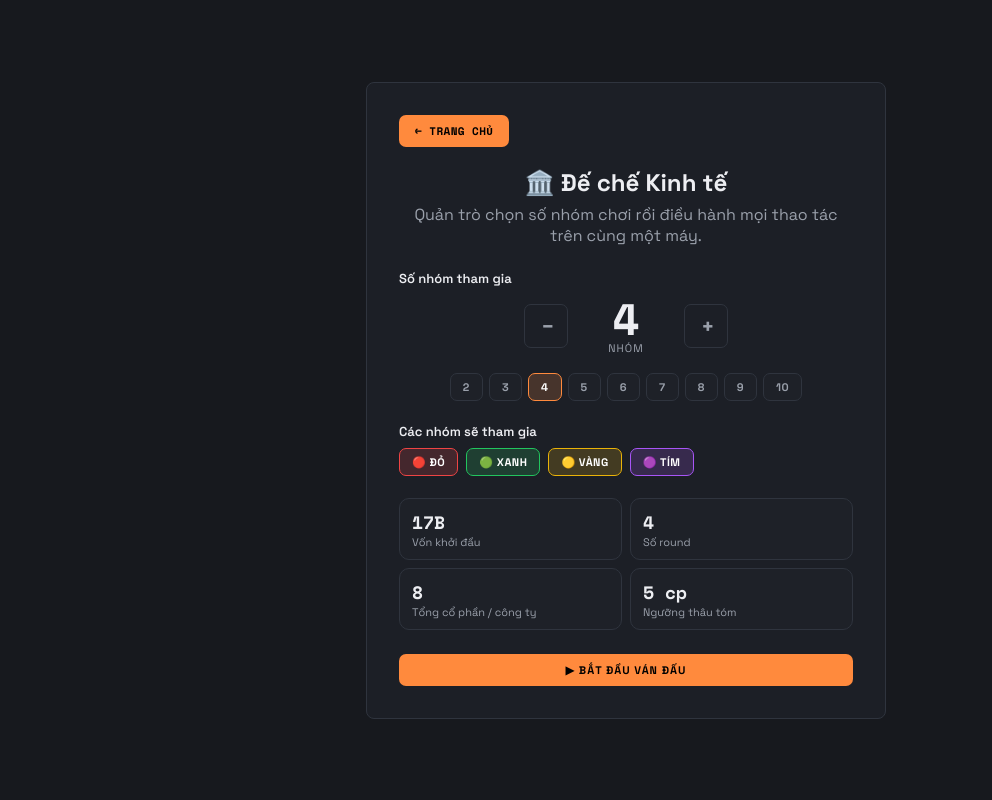
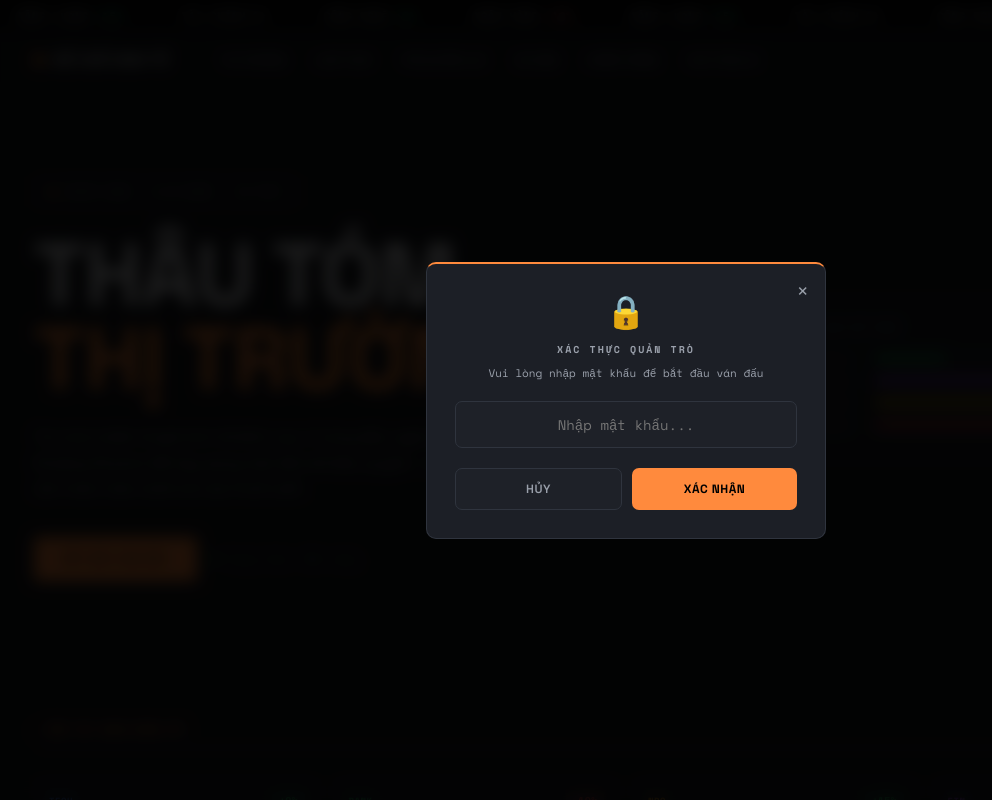
Before and after one commit to nguyenhuy-dev/economic-empire-v2, a React (Vite) app: page / in a window 1280 px wide. Both pictures are taken after a click on the button "BẮT ĐẦU VÁN ĐẤU". Shown: the top 800 px of the page, without its empty margins (14-1006 px from the left). Built offline with nearby package versions, Linux system fonts and the light colour scheme.

Commit message:
[FEAT] Add simple authentication

```diff
--- a/src/components/HomePage.tsx
+++ b/src/components/HomePage.tsx
@@ -9,6 +9,7 @@ import {
 import { tierMeta, buffs } from "../data/buffs";
 import { priceChange } from "../utils/calc";
 import { useState, useEffect } from "react";
+import VerifyCard from "./VerifyCard";
 
 /* ── Responsive: true khi màn hình hẹp (mobile / tablet dọc) ── */
 function useIsMobile(breakpoint = 768) {
@@ -1456,11 +1457,13 @@ function Footer() {
 
 /* ── Main export ─────────────────────────────────────── */
 export default function HomePage({ onStart }) {
+  const [showVerify, setShowVerify] = useState(false);
+
   return (
     <div style={{ background: "var(--bg)", minHeight: "100vh", color: "var(--text)" }}>
       <Ticker />
-      <Nav onStart={onStart} />
-      <Hero onStart={onStart} />
+      <Nav onStart={() => setShowVerify(true)} />
+      <Hero onStart={() => setShowVerify(true)} />
       <div style={{ borderTop: "1px solid #111" }} />
       <Companies />
       <div style={{ borderTop: "1px solid #111" }} />
@@ -1471,9 +1474,18 @@ export default function HomePage({ onStart }) {
       <TaxAndEvents />
       <div style={{ borderTop: "1px solid #111" }} />
       <WinConditions />
-      <CTA onStart={onStart} />
+      <CTA onStart={() => setShowVerify(true)} />
       <AIAnnotation />
       <Footer />
+      {showVerify && (
+        <VerifyCard
+          onClose={() => setShowVerify(false)}
+          onSuccess={() => {
+            setShowVerify(false);
+            onStart();
+          }}
+        />
+      )}
     </div>
   );
 }
--- /dev/null
+++ b/src/components/VerifyCard.tsx
@@ -0,0 +1,127 @@
+import { useState } from 'react'
+
+interface VerifyCardProps {
+  onClose: () => void
+  onSuccess: () => void
+}
+
+export default function VerifyCard({ onClose, onSuccess }: VerifyCardProps) {
+  const [password, setPassword] = useState('')
+  const [error, setError] = useState(false)
+
+  const handleSubmit = (e: React.FormEvent) => {
+    e.preventDefault()
+    if (password === 'string12345') {
+      setError(false)
+      onSuccess()
+    } else {
+      setError(true)
+    }
+  }
+
+  return (
+    <div className="modal-overlay" style={{ display: 'grid', placeItems: 'center' }}>
+      <div className="modal panel" style={{ maxWidth: '400px', width: '100%', position: 'relative' }}>
+        <button
+          onClick={onClose}
+          style={{
+            position: 'absolute',
+            top: 14,
+            right: 16,
+            fontSize: 20,
+            color: 'var(--text-dim)',
+            background: 'none',
+            border: 'none',
+            cursor: 'pointer'
+          }}
+        >
+          &times;
+        </button>
+        <span style={{ fontSize: 32 }}>🔒</span>
+        <h2 className="modal-title" style={{ marginTop: 10, letterSpacing: 2 }}>
+          Xác thực Quản trò
+        </h2>
+        <p className="modal-reason" style={{ marginBottom: 20 }}>
+          Vui lòng nhập mật khẩu để bắt đầu ván đấu
+        </p>
+
+        <form onSubmit={handleSubmit} style={{ display: 'flex', flexDirection: 'column', gap: 12 }}>
+          <div style={{ position: 'relative' }}>
+            <input
+              type="password"
+              placeholder="Nhập mật khẩu..."
+              value={password}
+              onChange={(e) => {
+                setPassword(e.target.value)
+                if (error) setError(false)
+              }}
+              autoFocus
+              style={{
+                width: '100%',
+                background: 'var(--bg-2)',
+                border: error ? '1px solid var(--red)' : '1px solid var(--border)',
+                borderRadius: 'var(--radius-sm)',
+                color: 'var(--text)',
+                padding: '12px 14px',
+                fontSize: 14,
+                fontFamily: 'var(--mono)',
+                textAlign: 'center',
+                outline: 'none',
+                transition: 'border-color 0.2s'
+              }}
+            />
+            {error && (
+              <p style={{ color: 'var(--red)', fontSize: 11, marginTop: 6, fontFamily: 'var(--mono)' }}>
+                ❌ Mật khẩu không chính xác!
+              </p>
+            )}
+          </div>
+
+          <div style={{ display: 'flex', gap: 10, marginTop: 8 }}>
+            <button
+              type="button"
+              onClick={onClose}
+              style={{
+                flex: 1,
+                padding: '12px',
+                border: '1px solid var(--border)',
+                borderRadius: 'var(--radius-sm)',
+                fontSize: 12,
+                fontWeight: 600,
+                color: 'var(--text-dim)',
+                background: 'var(--bg-2)',
+                textTransform: 'uppercase',
+                letterSpacing: 0.5,
+                transition: 'background 0.2s'
+              }}
+              onMouseEnter={(e) => { e.currentTarget.style.background = 'var(--panel-2)' }}
+              onMouseLeave={(e) => { e.currentTarget.style.background = 'var(--bg-2)' }}
+            >
+              Hủy
+            </button>
+            <button
+              type="submit"
+              style={{
+                flex: 1,
+                padding: '12px',
+                background: 'var(--gold)',
+                color: '#000',
+                border: 'none',
+                borderRadius: 'var(--radius-sm)',
+                fontSize: 12,
+                fontWeight: 700,
+                textTransform: 'uppercase',
+                letterSpacing: 0.5,
+                transition: 'opacity 0.2s'
+              }}
+              onMouseEnter={(e) => { e.currentTarget.style.opacity = '0.9' }}
+              onMouseLeave={(e) => { e.currentTarget.style.opacity = '1' }}
+            >
+              Xác nhận
+            </button>
+          </div>
+        </form>
+      </div>
+    </div>
+  )
+}
```
